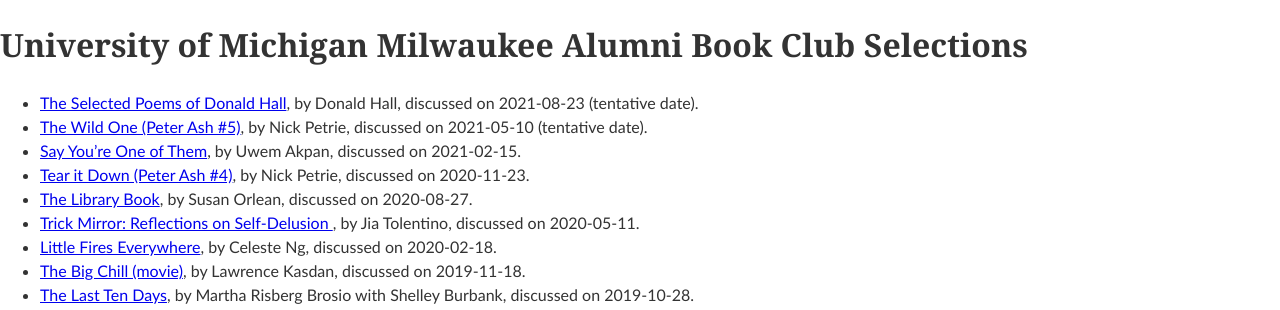
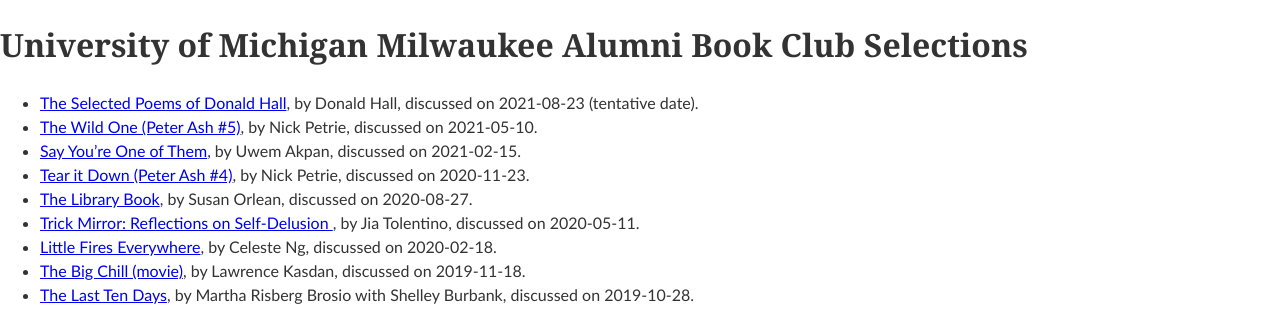
Before and after one commit to edurant/edurant.github.io, a Jekyll site: the page built from misc/bookClubUmMke.md, in a window 1280 px wide. Shown: the top 310 px of the page. Built offline with Jekyll 4.4.1, drawn with Linux system fonts in a browser that asks for light colours.

Commit message:
um mke book club confirm May

```diff
--- a/misc/bookClubUmMke.md
+++ b/misc/bookClubUmMke.md
@@ -1,10 +1,10 @@
 ---
 title: "University of Michigan Milwaukee Alumni Book Club Selections"
-date: 2020-11-30 16:28:30 -0600
+date: 2021-02-16 08:24:30 -0600
 ---
 
 * [The Selected Poems of Donald Hall](https://bookshop.org/books/the-selected-poems-of-donald-hall/9781328745606), by Donald Hall, discussed on 2021-08-23 (tentative date).
-* [The Wild One (Peter Ash #5)](https://bookshop.org/books/the-wild-one-9780525535447/9780593188057), by Nick Petrie, discussed on 2021-05-10 (tentative date).
+* [The Wild One (Peter Ash #5)](https://bookshop.org/books/the-wild-one-9780525535447/9780593188057), by Nick Petrie, discussed on 2021-05-10.
 * [Say You're One of Them](https://bookshop.org/books/say-you-re-one-of-them/9780316086370), by Uwem Akpan, discussed on 2021-02-15.
 * [Tear it Down (Peter Ash #4)](https://www.amazon.com/dp/B07CKFBW65), by Nick Petrie, discussed on 2020-11-23.
 * [The Library Book](https://www.amazon.com/dp/B07CL5ZLHX), by Susan Orlean, discussed on 2020-08-27.
```
